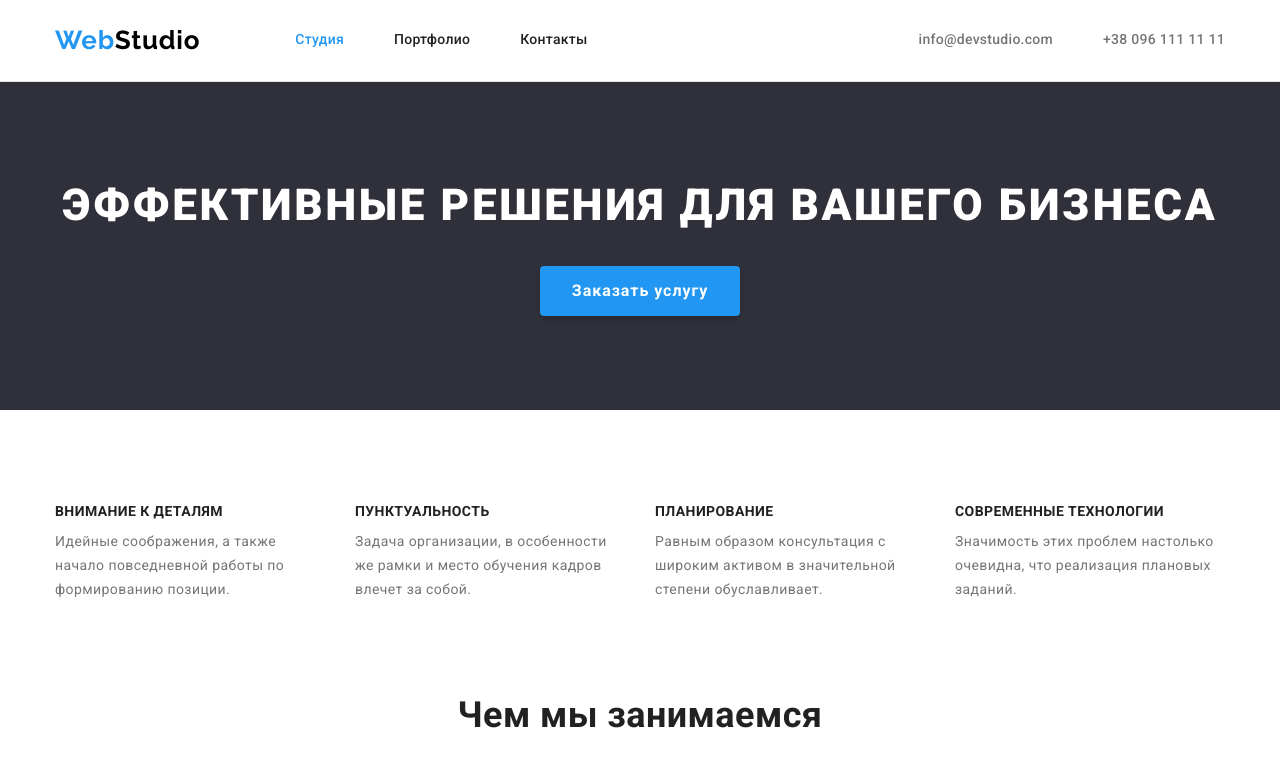
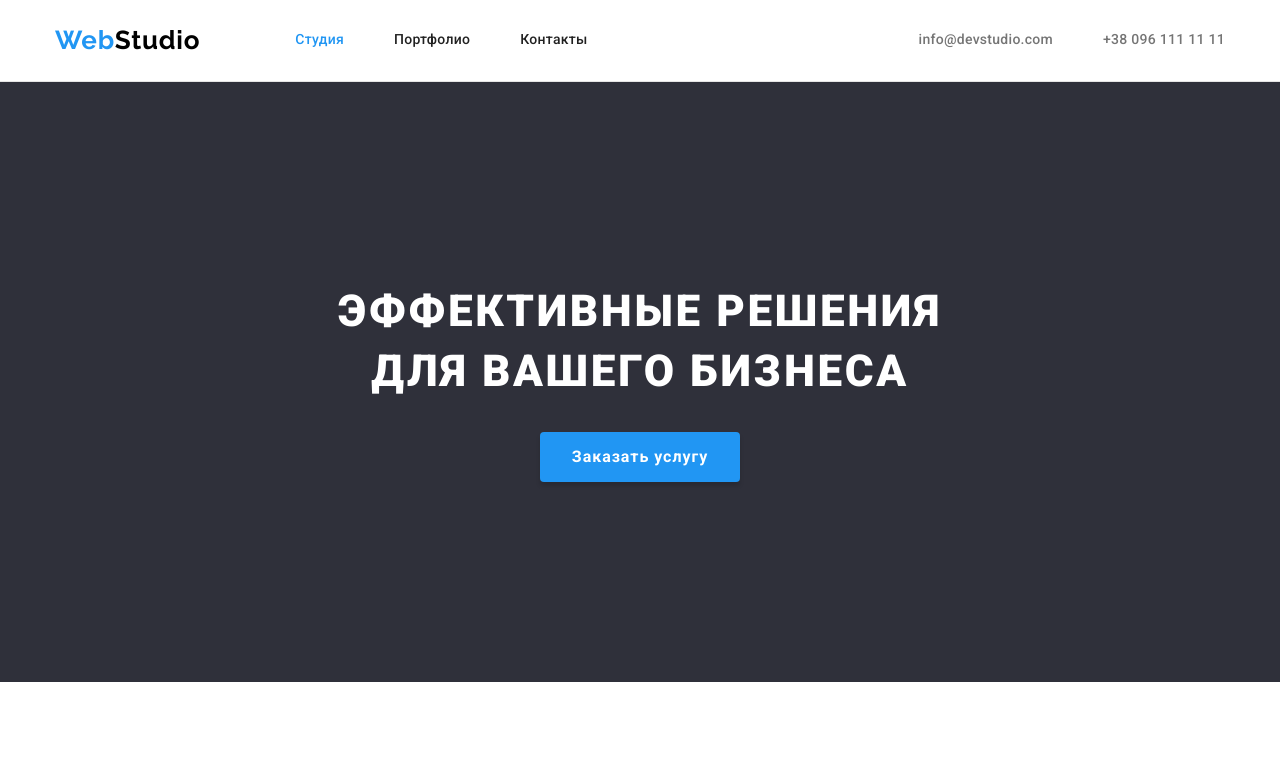
Before and after one commit to kravamax/goit-markup-hw-03, a plain HTML site: page index.html in a window 1280 px wide. Shown: the top 773 px of the page. Drawn offline with nearby package versions, Linux system fonts and the light colour scheme.

Commit message:
Добавляет фикс ошибок
Добавляет паддинги в секции герой, центрирует заголовок героя.
Добавляет рамку карточек на страницу Портфолио

```diff
--- a/css/style.css
+++ b/css/style.css
@@ -174,11 +174,17 @@ img {
 /* ------------------------- HERO -------------------------  */
 
 .hero {
+  padding-top: 200px;
+  padding-bottom: 200px;
   background-color: var(--secondary-bg-color);
   text-align: center;
 }
 
 .hero-title {
+  width: 696px;
+  margin-left: auto;
+  margin-right: auto;
+
   font-weight: 900;
   font-size: 44px;
   line-height: 1.36;
@@ -395,11 +401,15 @@ img {
   flex-basis: calc((100% - var(--main-margin) * 3) / 3);
 
   background: #ffffff;
-  border-bottom: 1px solid #eeeeee;
 }
 
 .portfolio-list .card-description {
   padding: 20px 24px;
+}
+
+.card-description {
+  border: 1px solid #eeeeee;
+  border-top: 0;
 }
 
 .portfolio-title {
--- a/index.html
+++ b/index.html
@@ -62,7 +62,7 @@
     </header>
     <main>
       <!-- HERO -->
-      <section class="hero section">
+      <section class="hero">
         <div class="container">
           <h1 class="hero-title">Эффективные решения для вашего бизнеса</h1>
           <button class="hero-btn btn" type="button">Заказать услугу</button>
```
